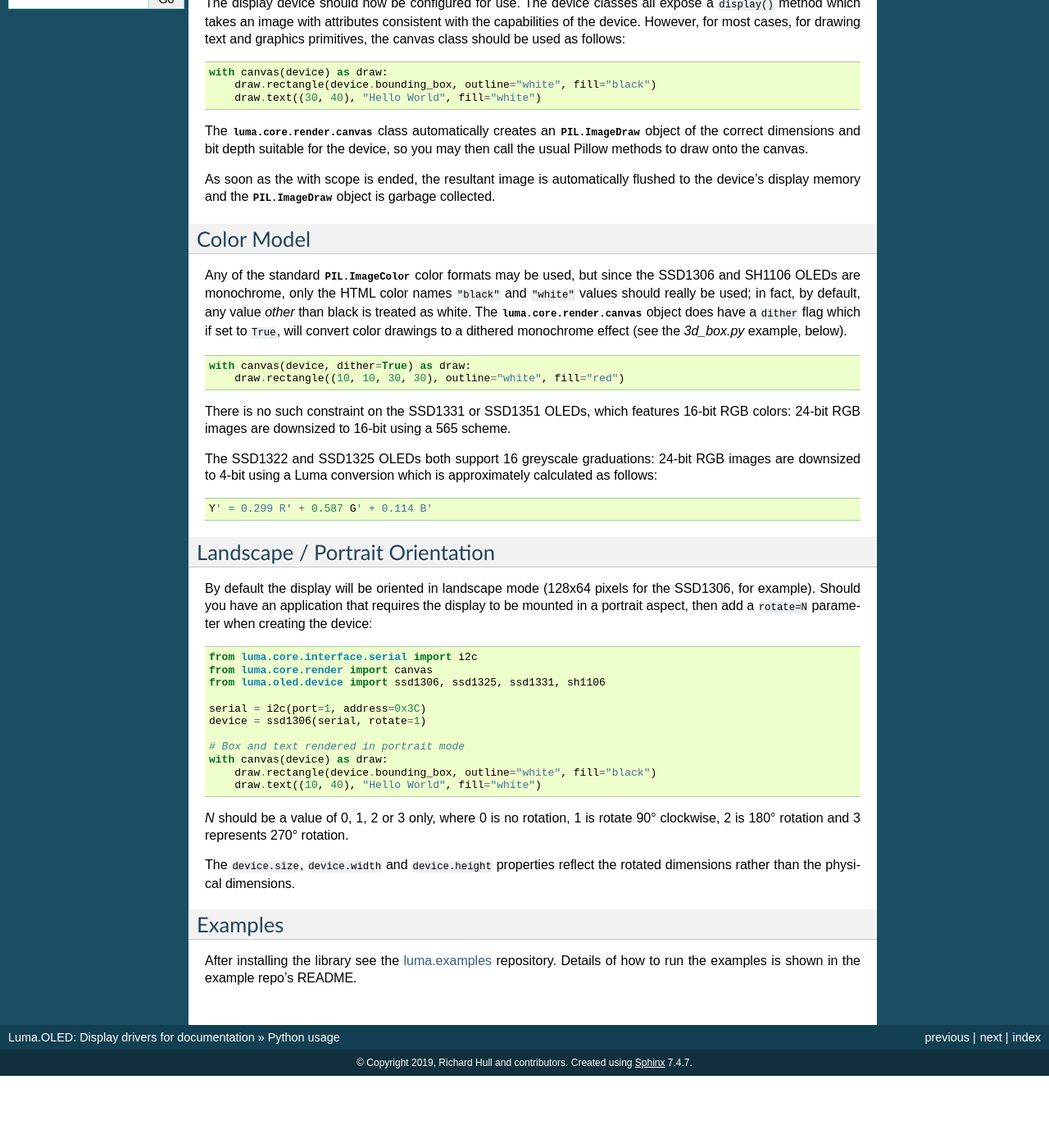
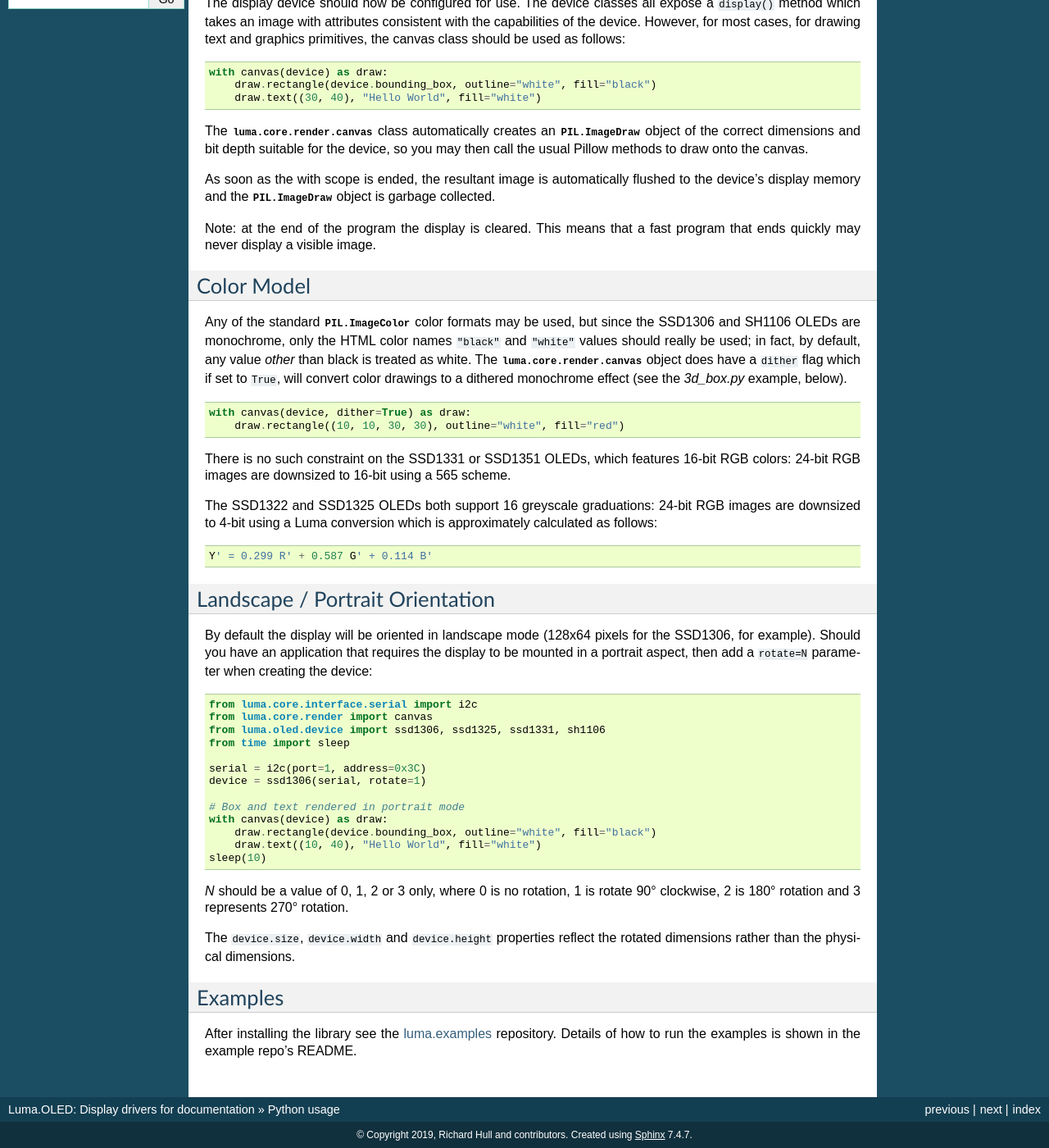
Before and after one commit to rm-hull/luma.oled, a Sphinx documentation site: the page built from doc/python-usage.rst, in a window 1280 px wide and 1400 px high, scrolled down 378 px. Shown: the whole window at 82% size. Built offline with Sphinx 7.4.7, drawn with Linux system fonts in a browser that asks for light colours; pages that are not in the unit, such as notebooks, are missing from menus; the version number could not be read and is left out; before the commit the page ends 1690 px from its top, so only the background shows below that.

Commit message:
doc: warn users about appearance of not working (#263)
refs #262

```diff
--- a/doc/python-usage.rst
+++ b/doc/python-usage.rst
@@ -39,6 +39,9 @@ As soon as the with scope is ended, the resultant image is automatically
 flushed to the device's display memory and the :mod:`PIL.ImageDraw` object is
 garbage collected.
 
+Note: at the end of the program the display is cleared. This means that a fast program
+that ends quickly may never display a visible image.
+
 Color Model
 ^^^^^^^^^^^
 Any of the standard :mod:`PIL.ImageColor` color formats may be used, but since
@@ -76,6 +79,7 @@ when creating the device:
   from luma.core.interface.serial import i2c
   from luma.core.render import canvas
   from luma.oled.device import ssd1306, ssd1325, ssd1331, sh1106
+  from time import sleep
 
   serial = i2c(port=1, address=0x3C)
   device = ssd1306(serial, rotate=1)
@@ -84,6 +88,7 @@ when creating the device:
   with canvas(device) as draw:
       draw.rectangle(device.bounding_box, outline="white", fill="black")
       draw.text((10, 40), "Hello World", fill="white")
+  sleep(10)
 
 *N* should be a value of 0, 1, 2 or 3 only, where 0 is no rotation, 1 is
 rotate 90° clockwise, 2 is 180° rotation and 3 represents 270° rotation.
```
